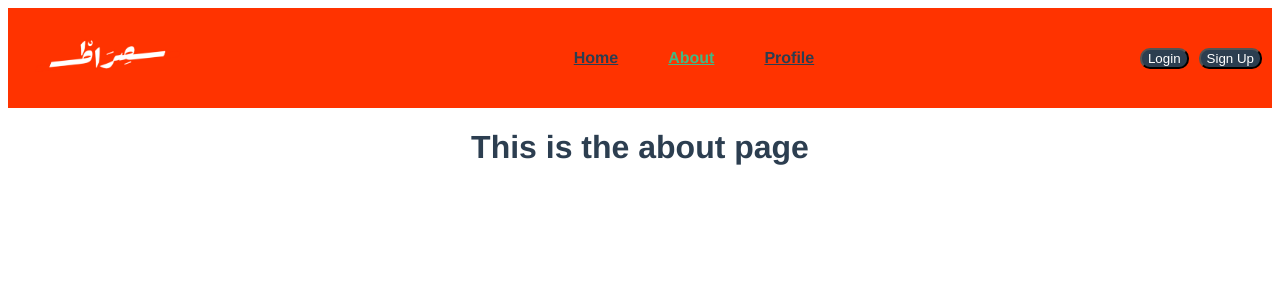
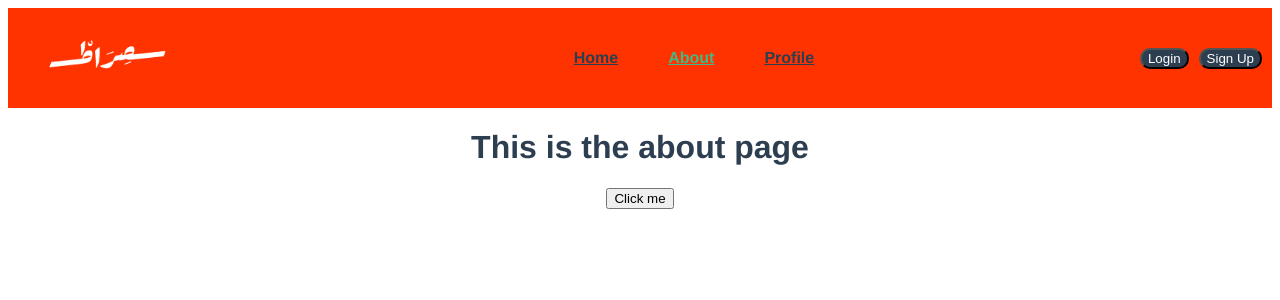
Before and after one commit to mohanadaltarah/vue.js-options-api, a Vue app: page /about in a window 1280 px wide. Shown: the top 300 px of the page. Built offline with nearby package versions, Linux system fonts and the light colour scheme.

Commit message:
Practice router's go function

```diff
--- a/src/views/AboutPage.vue
+++ b/src/views/AboutPage.vue
@@ -1,7 +1,17 @@
 <template>
   <div class="about">
     <h1>This is the about page</h1>
+    <button @click="routeFunction">Click me</button>
   </div>
 </template>
 
+<script>
+export default {
+  methods: {
+    routeFunction() {
+      this.$router.go(-3);
+    },
+  },
+};
+</script>
 <style scoped lang="scss"></style>
--- a/src/views/MainPage.vue
+++ b/src/views/MainPage.vue
@@ -1,7 +1,7 @@
 <template>
   <div class="main-page">
     <h2>This is my main page</h2>
-    <button @click="$router.push({ name: 'About' })">Click me</button>
+    <button @click="routeFunction">Click me</button>
   </div>
 </template>
 
@@ -9,6 +9,11 @@
 export default {
   mounted(){
     console.log(this.$router)
+  },
+  methods:{
+    routeFunction(){
+      this.$router.go(-1)
+    }
   }
 };
 </script>
```
